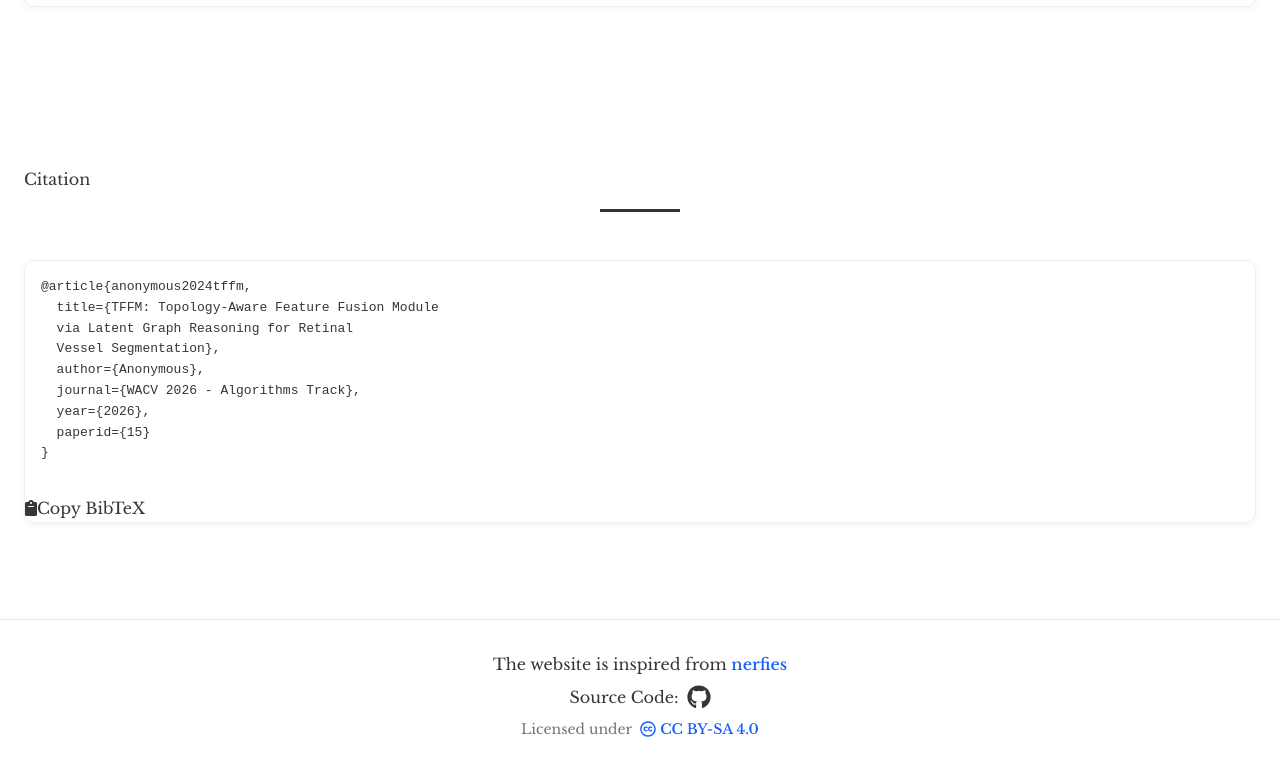
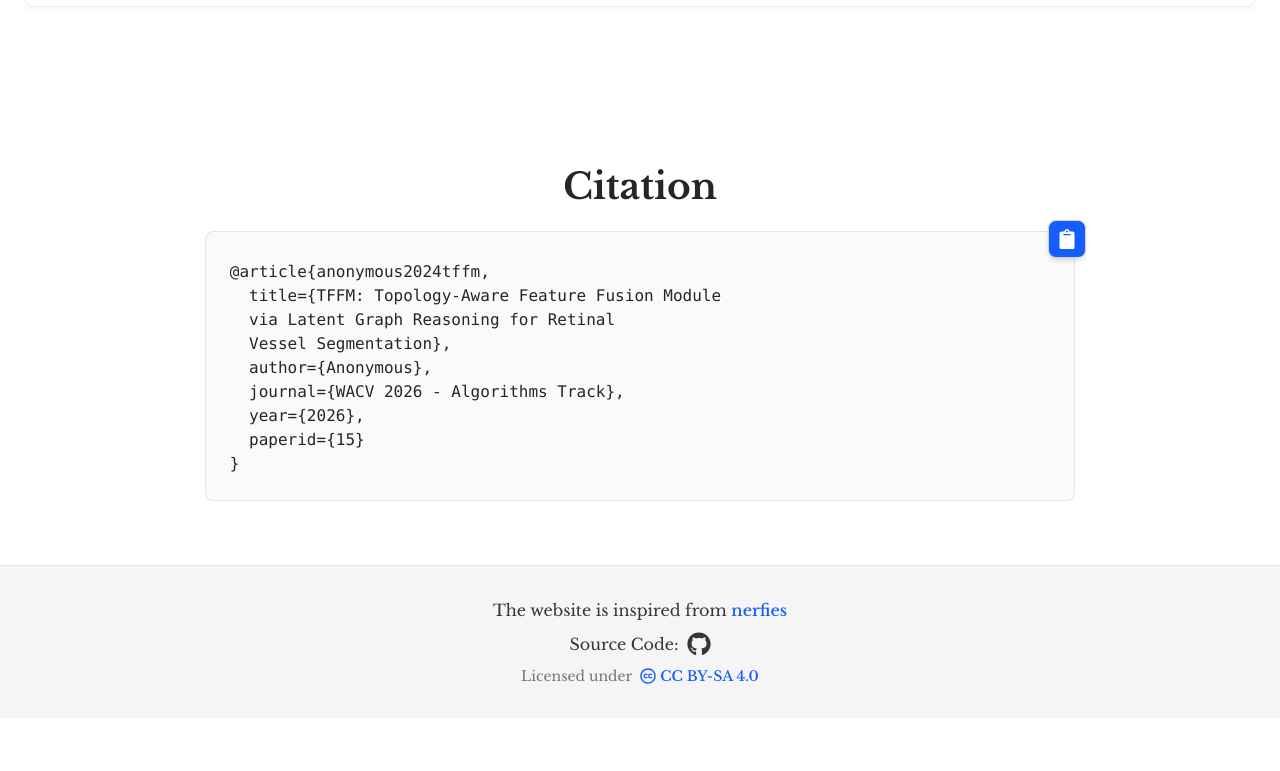
Before and after one commit to tffm-module/tffm-module.github.io, a React (Vite) app: page / in a window 1280 px wide. Shown: the part 10701-11472 px from the top of the page. After the commit the page ends 11419 px from the top, so only its background shows below. Built offline with nearby package versions, Linux system fonts and the light colour scheme; some icons are missing.

Commit message:
add citation

```diff
--- a/src/components/ResearchPageTFFM.tsx
+++ b/src/components/ResearchPageTFFM.tsx
@@ -2,6 +2,7 @@ import React, { useState, useEffect } from "react";
 import ComparisonExample from "./comparison-example";
 import PaperHero from "./paper-hero";
 import Footer from "./footer";
+import CitationSection from "./citation-seciton";
 
 const ResearchPageTFFM: React.FC = () => {
   const [activeTab, setActiveTab] = useState<"combined" | "artery" | "vein">(
@@ -1538,79 +1539,8 @@ paperid={15}
         </div>
       </section>
 
-      {/* Citation */}
-      <section className="section">
-        <div className="container is-max-desktop">
-          <div className="columns is-centered">
-            <div className="column is-four-fifths">
-              <h2 className="title is-3 has-text-centered section-header">
-                Citation
-              </h2>
-
-              <div className="box has-text-centered">
-                <div
-                  className="has-background-grey-lighter p-4 mb-4"
-                  style={{ borderRadius: "10px" }}
-                >
-                  <pre
-                    className="has-text-left has-text-grey-dark"
-                    style={{ fontFamily: "monospace", overflowX: "auto" }}
-                  >
-                    {`@article{anonymous2024tffm,
-  title={TFFM: Topology-Aware Feature Fusion Module
-  via Latent Graph Reasoning for Retinal
-  Vessel Segmentation},
-  author={Anonymous},
-  journal={WACV 2026 - Algorithms Track},
-  year={2026},
-  paperid={15}
-}`}
-                  </pre>
-                </div>
-                <button
-                  onClick={handleCopyBibTeX}
-                  className="button is-dark is-rounded is-large"
-                >
-                  <span className="icon">
-                    <i className="fas fa-clipboard"></i>
-                  </span>
-                  <span>Copy BibTeX</span>
-                </button>
-              </div>
-            </div>
-          </div>
-        </div>
-      </section>
-
+      <CitationSection />
       <Footer />
-
-      {/* Footer */}
-      {/* <footer className="footer">
-        <div className="container">
-          <div className="content has-text-centered">
-            <div className="mb-4">
-              <a className="icon-link mx-2" href="#pdf">
-                <i className="fas fa-file-pdf"></i>
-              </a>
-              <a className="icon-link mx-2" href="#code">
-                <i className="fab fa-github"></i>
-              </a>
-            </div>
-            <p>© 2025 TFFM Research Project. Built for WACV 2026 Submission.</p>
-            <p className="mt-2">
-              This website is licensed under a{" "}
-              <a
-                rel="license"
-                href="http://creativecommons.org/licenses/by-sa/4.0/"
-              >
-                Creative Commons Attribution-ShareAlike 4.0 International
-                License
-              </a>
-              .
-            </p>
-          </div>
-        </div>
-      </footer> */}
     </>
   );
 };
--- /dev/null
+++ b/src/components/citation-seciton.tsx
@@ -0,0 +1,84 @@
+import { useState } from "react";
+import { FaClipboard, FaCheck } from "react-icons/fa";
+
+interface CitationSectionProps {
+  id?: string;
+}
+
+export default function CitationSection({
+  id = "citation",
+}: CitationSectionProps) {
+  const [copied, setCopied] = useState(false);
+
+  const bibTeX = `@article{anonymous2024tffm,
+  title={TFFM: Topology-Aware Feature Fusion Module
+  via Latent Graph Reasoning for Retinal
+  Vessel Segmentation},
+  author={Anonymous},
+  journal={WACV 2026 - Algorithms Track},
+  year={2026},
+  paperid={15}
+}`;
+
+  const handleCopyBibTeX = async () => {
+    try {
+      await navigator.clipboard.writeText(bibTeX);
+      setCopied(true);
+      setTimeout(() => setCopied(false), 2000);
+    } catch (err) {
+      console.error("Failed to copy: ", err);
+    }
+  };
+
+  return (
+    <section id={id} className="py-12 md:py-16">
+      <div className="max-w-6xl mx-auto px-4 sm:px-6 lg:px-8">
+        <div className="flex justify-center">
+          <div className="w-full lg:w-4/5">
+            <h2 className="text-3xl md:text-4xl font-bold text-center mb-6 text-neutral-800">
+              Citation
+            </h2>
+
+            <div className="relative bg-neutral-50 border border-neutral-200 rounded-lg p-6 font-mono">
+              <button
+                onClick={handleCopyBibTeX}
+                className={`
+                    absolute -top-3 -right-3
+                    flex items-center justify-center gap-2
+                    px-2 py-2 rounded-lg
+                    transition-all duration-200
+                    transform
+                    ${
+                      copied
+                        ? "bg-green-500"
+                        : "bg-blue-600 hover:cursor-pointer"
+                    }
+                    text-white font-medium text-sm
+                    shadow-md hover:shadow-lg
+                    border border-neutral-300
+                    z-10
+                  `}
+                title="Copy BibTeX to clipboard"
+                aria-label="Copy BibTeX citation"
+              >
+                {copied ? (
+                  <>
+                    <FaCheck className="w-5 h-5" />
+                  </>
+                ) : (
+                  <>
+                    <FaClipboard className="w-5 h-5" />
+                  </>
+                )}
+              </button>
+
+              <pre className="text-sm md:text-base text-neutral-800 overflow-x-auto pt-1 pr-2">
+                {bibTeX}
+              </pre>
+            </div>
+          </div>
+        </div>
+      </div>
+    </section>
+  );
+}
--- a/src/components/footer.tsx
+++ b/src/components/footer.tsx
@@ -2,7 +2,7 @@ import { FaGithub, FaCreativeCommons } from "react-icons/fa";
 
 export default function Footer() {
   return (
-    <footer className="bg-white border-t border-neutral-200 py-6 md:py-8">
+    <footer className="bg-neutral-100 border-t border-neutral-200 py-6 md:py-8">
       <div className="max-w-7xl mx-auto px-4 sm:px-6 lg:px-8">
         <div className="flex flex-col items-center justify-center">
           <div className="text-center space-y-2">
```
